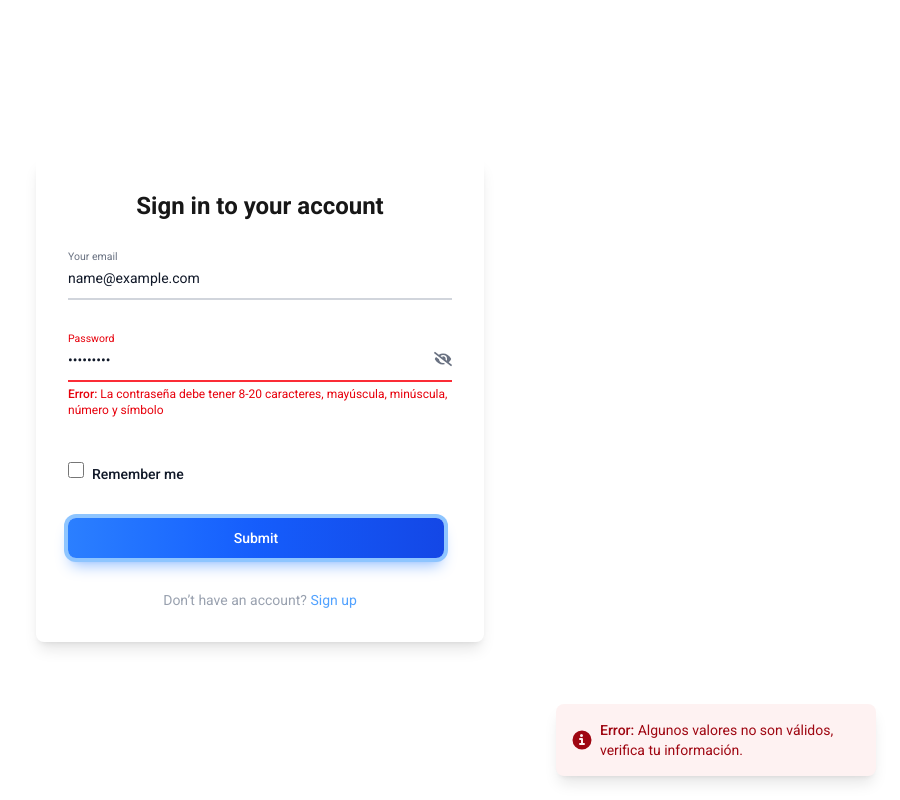
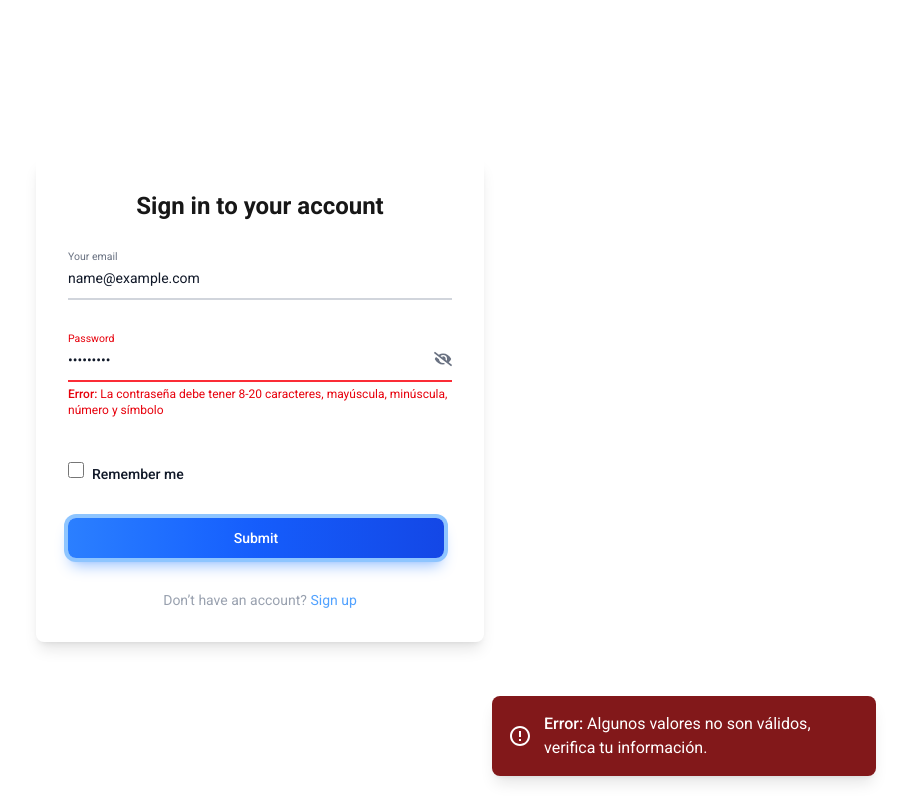
Before and after one commit to alexismandracchia/diveria-bootcamp2025, a Next.js app in the folder group-villafañe-mendez/tp-final/: page /login in a window 1280 px wide. Both pictures are taken after typing "name@example.com", "Sample123" into the empty fields and a click on the button "Submit". Shown: the whole page, without its empty margins (380-1280 px from the left). Built offline with nearby package versions, Linux system fonts and the light colour scheme.

Commit message:
feat: "Reemplazar los svg por los iconos de react-icons"

```diff
--- a/group-villafañe-mendez/tp-final/src/components/inputs/CheckboxField.tsx
+++ b/group-villafañe-mendez/tp-final/src/components/inputs/CheckboxField.tsx
@@ -5,17 +5,17 @@ type CheckboxFieldProps = {
   id?: string;
   name?: string;
   label?: React.ReactNode;
-  checked?: boolean; // uso controlado
-  defaultChecked?: boolean; // uso no controlado
+  checked?: boolean;
+  defaultChecked?: boolean;
   onChange?: (checked: boolean, e: React.ChangeEvent<HTMLInputElement>) => void;
   value?: string;
   required?: boolean;
   disabled?: boolean;
-  indeterminate?: boolean; // estado intermedio (—)
-  className?: string; // clases del contenedor
-  inputClassName?: string; // clases extra para el input
-  labelClassName?: string; // clases extra para el label
-  helperText?: React.ReactNode; // texto de ayuda/validación
+  indeterminate?: boolean;
+  className?: string;
+  inputClassName?: string;
+  labelClassName?: string;
+  helperText?: React.ReactNode;
 };
 
 const CheckboxField = forwardRef<HTMLInputElement, CheckboxFieldProps>(
@@ -42,7 +42,6 @@ const CheckboxField = forwardRef<HTMLInputElement, CheckboxFieldProps>(
     const inputId = id ?? `cb-${autoId}`;
     const innerRef = useRef<HTMLInputElement | null>(null);
 
-    // merge refs
     useEffect(() => {
       if (!ref) return;
       if (typeof ref === "function") ref(innerRef.current);
--- a/group-villafañe-mendez/tp-final/src/components/loaders/FullScreenLoader.tsx
+++ b/group-villafañe-mendez/tp-final/src/components/loaders/FullScreenLoader.tsx
@@ -1,33 +1,16 @@
-// Creamos un nuevo componente para el spinner.
-// Es un componente "tonto" (dumb component), solo se encarga de la UI.
+type FullScreenLoaderProps = {
+  message?: string;
+};
 
-type FullScreenLoaderProps = {
-  message?: string; // Hacemos el mensaje opcional
-};
+import { TbFidgetSpinner } from "react-icons/tb";
 
 export default function FullScreenLoader({ message }: FullScreenLoaderProps) {
   return (
     <div className="flex items-center justify-center w-screen h-screen">
-      <div role="status" className="flex items-center space-x-3">
-        <svg
-          aria-hidden="true"
-          className="w-8 h-8 text-gray-200 animate-spin dark:text-gray-600 fill-blue-600"
-          viewBox="0 0 100 101"
-          fill="none"
-          xmlns="http://www.w3.org/2000/svg"
-        >
-          {/* Las rutas del SVG no cambian */}
-          <path
-            d="M100 50.5908C100 78.2051 77.6142 100.591 50 100.591C22.3858 100.591 0 78.2051 0 50.5908C0 22.9766 22.3858 0.59082 50 0.59082C77.6142 0.59082 100 22.9766 100 50.5908ZM9.08144 50.5908C9.08144 73.1895 27.4013 91.5094 50 91.5094C72.5987 91.5094 90.9186 73.1895 90.9186 50.5908C90.9186 27.9921 72.5987 9.67226 50 9.67226C27.4013 9.67226 9.08144 27.9921 9.08144 50.5908Z"
-            fill="currentColor"
-          />
-          <path
-            d="M93.9676 39.0409C96.393 38.4038 97.8624 35.9116 97.0079 33.5539C95.2932 28.8227 92.871 24.3692 89.8167 20.348C85.8452 15.1192 80.8826 10.7238 75.2124 7.41289C69.5422 4.10194 63.2754 1.94025 56.7698 1.05124C51.7666 0.367541 46.6976 0.446843 41.7345 1.27873C39.2613 1.69328 37.813 4.19778 38.4501 6.62326C39.0873 9.04874 41.5694 10.4717 44.0505 10.1071C47.8511 9.54855 51.7191 9.52689 55.5402 10.0491C60.8642 10.7766 65.9928 12.5457 70.6331 15.2552C75.2735 17.9648 79.3347 21.5619 82.5849 25.841C84.9175 28.9121 86.7997 32.2913 88.1811 35.8758C89.083 38.2158 91.5421 39.6781 93.9676 39.0409Z"
-            fill="currentFill"
-          />
-        </svg>
+      <div role="status" className="flex flex-col items-center space-y-3">
+        <TbFidgetSpinner className="w-15 h-15 text-blue-600 animate-spin" />
         {message && (
-          <div className="text-sm font-medium text-blue-800 bg-blue-200 rounded-full px-3 py-1 animate-pulse dark:bg-blue-900 dark:text-blue-200">
+          <div className="text-lg font-medium text-blue-800 bg-blue-200 rounded-full px-3 py-1 animate-pulse dark:bg-blue-900 dark:text-blue-200">
             {message}
           </div>
         )}
--- a/group-villafañe-mendez/tp-final/src/components/toasts/Toasts.tsx
+++ b/group-villafañe-mendez/tp-final/src/components/toasts/Toasts.tsx
@@ -5,25 +5,22 @@ interface ToastProps {
   message: string | null;
   visible: boolean;
 }
+import { MdErrorOutline } from "react-icons/md";
 
 export const Toasts = ({ message, visible }: ToastProps) => {
   if (!message) return null;
 
   return (
     <div
-      className={`fixed bottom-6 right-6 z-50 flex items-center p-4 max-w-xs w-full text-sm text-red-800 bg-red-50 rounded-lg shadow-lg transition-all duration-500 ease-in-out
+      className={`fixed bottom-4 right-4 sm:bottom-6 sm:right-6 z-50 flex items-start sm:items-center p-3 sm:p-4 max-w-xs sm:max-w-sm
+        text-sm sm:text-base text-white
+        bg-red-900 rounded-lg shadow-lg
+        space-x-2 sm:space-x-3
+        transition-all duration-500 ease-in-out
         ${visible ? "opacity-100 translate-y-0" : "opacity-0 translate-y-4"}`}
     >
-      <svg
-        className="shrink-0 w-5 h-5 me-2"
-        aria-hidden="true"
-        xmlns="http://www.w3.org/2000/svg"
-        fill="currentColor"
-        viewBox="0 0 20 20"
-      >
-        <path d="M10 .5a9.5 9.5 0 1 0 9.5 9.5A9.51 9.51 0 0 0 10 .5ZM9.5 4a1.5 1.5 0 1 1 0 3 1.5 1.5 0 0 1 0-3ZM12 15H8a1 1 0 0 1 0-2h1v-3H8a1 1 0 0 1 0-2h2a1 1 0 0 1 1 1v4h1a1 1 0 0 1 0 2Z" />
-      </svg>
-      <div>
+      <MdErrorOutline size={24} className="flex-shrink-0 mt-1 sm:mt-0" />
+      <div className="break-words">
         <span className="font-medium">Error:</span> {message}
       </div>
     </div>
```
